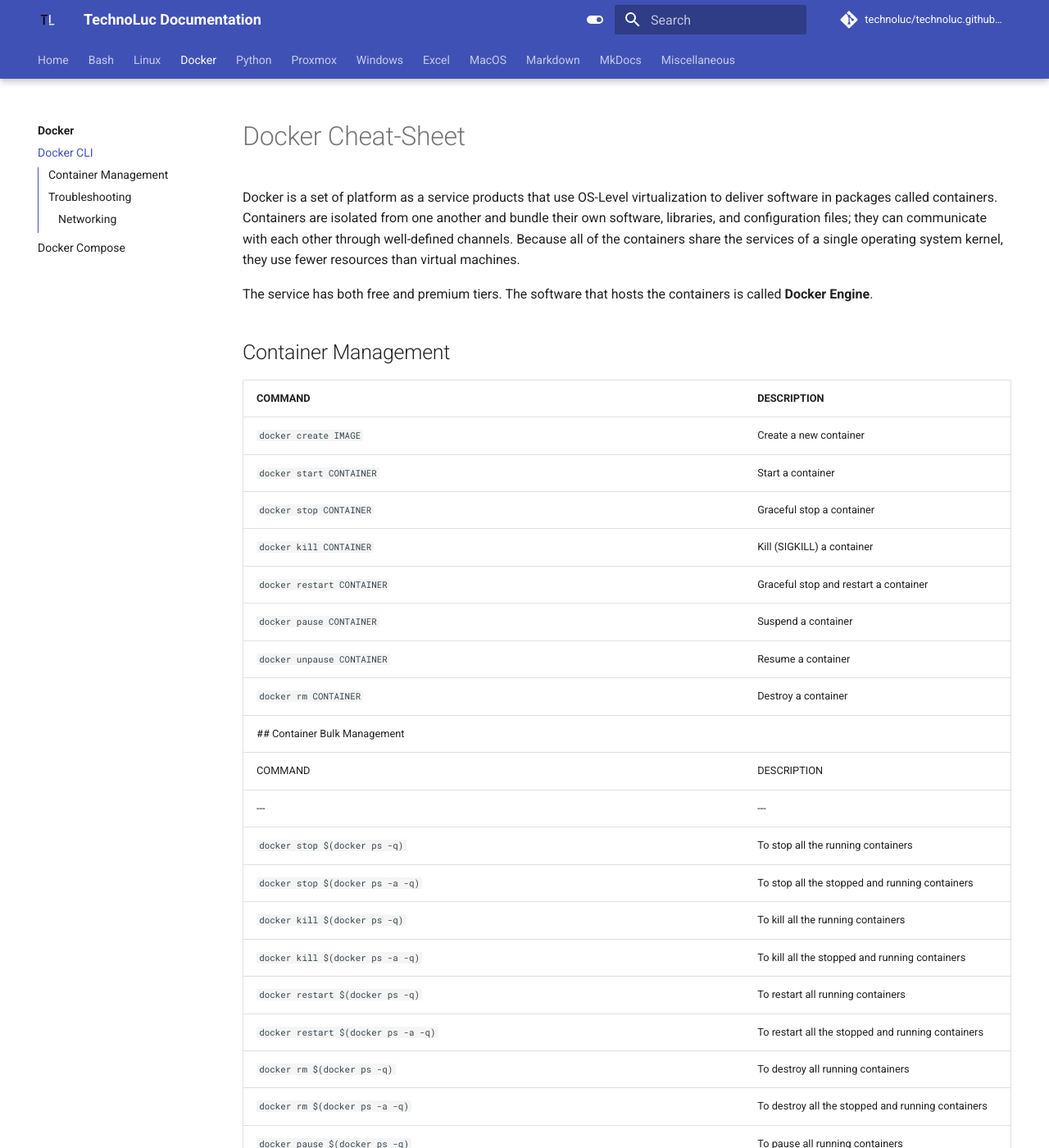
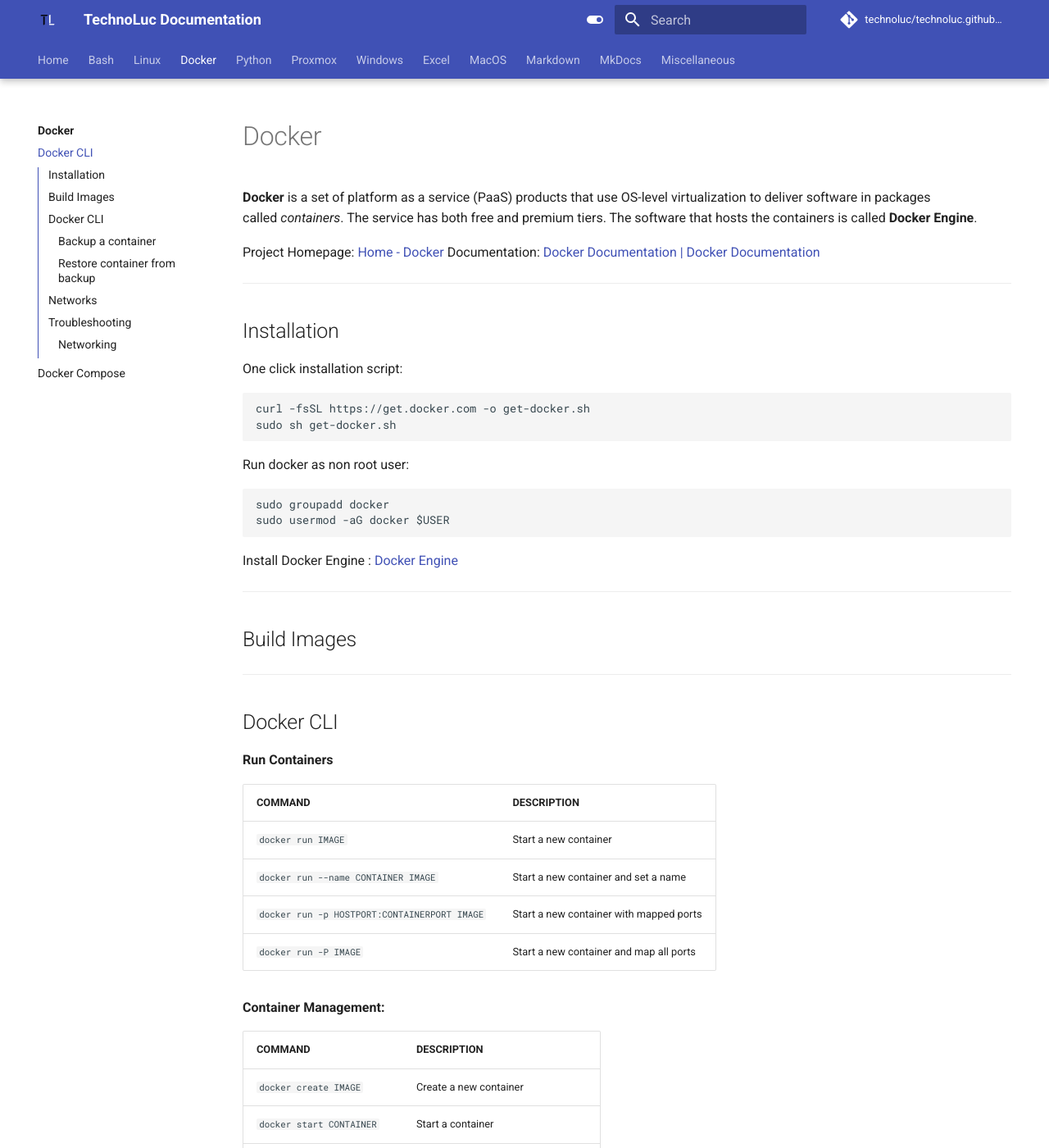
Before and after one commit to technoluc/technoluc.github.io, an MkDocs documentation site: the page built from docs/docker/docker-cli.md, in a window 1280 px wide and 1400 px high. Shown: the whole window at 82% size. Built offline with MkDocs 1.6.1 and Material for MkDocs 9.7.7, drawn with Linux system fonts in a browser that asks for light colours; comment, search, counter and statistics services are not loaded; some of the changed text lies outside the part shown.

Commit message:
Update docker-cli.md

````diff
--- a/docs/docker/docker-cli.md
+++ b/docs/docker/docker-cli.md
@@ -1,9 +1,44 @@
-# Docker Cheat-Sheet
-Docker is a set of platform as a service products that use OS-Level virtualization to deliver software in packages called containers. Containers are isolated from one another and bundle their own software, libraries, and configuration files; they can communicate with each other through well-defined channels. Because all of the containers share the services of a single operating system kernel, they use fewer resources than virtual machines.
+# Docker
+**Docker** is a set of platform as a service (PaaS) products that use OS-level virtualization to deliver software in packages called _containers_. The service has both free and premium tiers. The software that hosts the containers is called **Docker Engine**.
 
-The service has both free and premium tiers. The software that hosts the containers is called **Docker Engine**.
+Project Homepage: [Home - Docker](https://www.docker.com/)
+Documentation: [Docker Documentation | Docker Documentation](https://docs.docker.com/)
 
-## Container Management
+---
+## Installation
+
+One click installation script:
+```
+curl -fsSL https://get.docker.com -o get-docker.sh
+sudo sh get-docker.sh
+```
+
+Run docker as non root user:
+```
+sudo groupadd docker
+sudo usermod -aG docker $USER
+```
+
+Install Docker Engine : [Docker Engine](https://docs.docker.com/engine/install/)
+
+---
+## Build Images
+
+
+---
+## Docker CLI
+
+**Run Containers**
+
+COMMAND | DESCRIPTION
+---|---
+`docker run IMAGE` | Start a new container
+`docker run --name CONTAINER IMAGE` | Start a new container and set a name
+`docker run -p HOSTPORT:CONTAINERPORT IMAGE` | Start a new container with mapped ports
+`docker run -P IMAGE` | Start a new container and map all ports
+
+**Container Management:**
+
 COMMAND | DESCRIPTION
 ---|---
 `docker create IMAGE` | Create a new container
@@ -14,7 +49,9 @@
 `docker pause CONTAINER` | Suspend a container
 `docker unpause CONTAINER` | Resume a container
 `docker rm CONTAINER` | Destroy a container
-## Container Bulk Management
+
+**Container Bulk Management**
+
 COMMAND | DESCRIPTION
 ---|---
 `docker stop $(docker ps -q)` | To stop all the running containers
@@ -59,9 +93,11 @@
 `docker cp HOSTPATH CONTAINER:PATH` | Copy files into the container
 `docker export CONTAINER` | Export the content of the container (tar archive)
 `docker exec CONTAINER` | Run a command inside a container
-`docker exec -it CONTAINER /bin/bash` | Open an interactive shell inside a container
+`docker exec -it CONTAINER /bin/bash` | Open an interactive shell inside a container (there is no bash in some images, use /bin/sh)
 `docker wait CONTAINER` | Wait until the container terminates and return the exit code
-## Images
+
+**Images:**
+
 COMMAND | DESCRIPTION
 ---|---
 `docker images` | List all local images
@@ -78,19 +114,25 @@
 `docker logout` | Logout from a registry
 `docker save REPO:[TAG]` | Export an image/repo as a tarball
 `docker load` | Load images from a tarball
-## Volumes
+
+**Volumes:**
+
 COMMAND | DESCRIPTION
 ---|---
-`docker volumes` | List all volumes
+`docker volume ls` | List all vol1umes
 `docker volume create VOLUME` | Create a volume
 `docker volume inspect VOLUME` | Show information (json formatted)
 `docker volume rm VOLUME` | Destroy a volume
+`docker volume ls --filter="dangling=true"` | List all dangling volumes (not referenced by any container)
+`docker volume prune` | Delete all volumes (not referenced by any container)
+
 ### Backup a container
 Backup docker data from inside container volumes and package it in a tarball archive.
 `docker run --rm --volumes-from CONTAINER -v $(pwd):/backup busybox tar cvfz /backup/backup.tar CONTAINERPATH`
+
 ### Restore container from backup
 Restore the volume with a tarball archive.
-`docker run --rm --volumes-from CONTAINER -v $(pwd):/backup busybox bash -c "cd CONTAINERPATH && tar xvf /backup/backup.tar --strip 1"`
+`docker run --rm --volumes-from CONTAINER -v $(pwd):/backup busybox sh -c "cd CONTAINERPATH && tar xvf /backup/backup.tar --strip 1"`
 ## Networks
 
 ## Troubleshooting
````
Also changed, not shown: other parts of docs/docker/docker-cli.md (+7 -10 lines).
